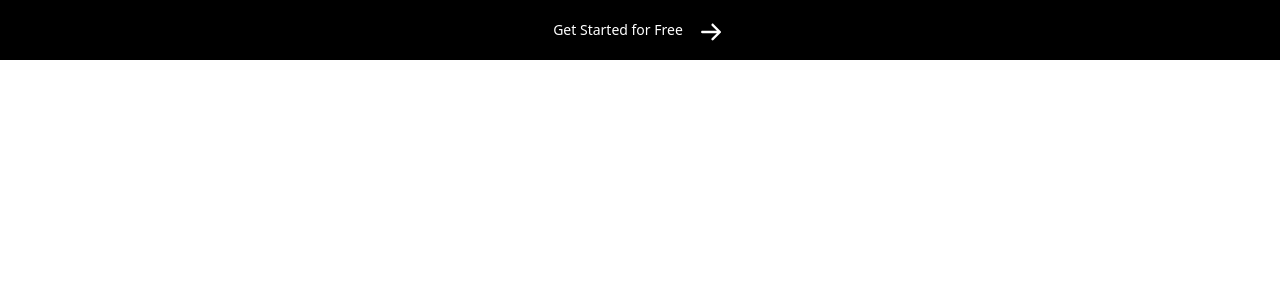
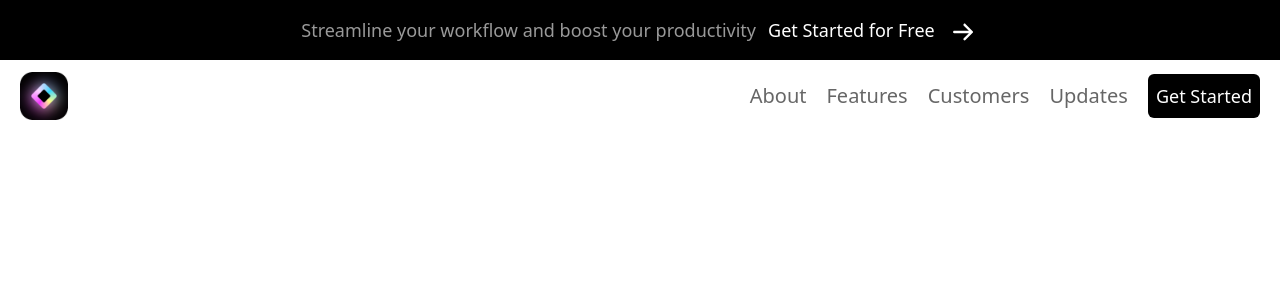
Before and after one commit to Vikash-thak12/SaasApp, a Next.js app: page / in a window 1280 px wide. Shown: the top 300 px of the page. Built offline with nearby package versions, Linux system fonts and the light colour scheme.

Commit message:
Fixed: Header

```diff
--- a/components/Header.tsx
+++ b/components/Header.tsx
@@ -4,7 +4,10 @@ import Image from 'next/image'
 
 const Header = () => {
   return (
-    <div className='flex items-center justify-center text-sm bg-black py-3 text-white gap-3'>
+    <header>
+
+      <div className='flex items-center justify-center text-lg bg-black py-3 text-white gap-1 md:gap-3'>
+        <span className='text-white/60 hidden md:block'>Streamline your workflow and boost your productivity</span>
         <h1>Get Started for Free</h1>
         <Image
           src={ArrowRight}
@@ -14,6 +17,32 @@ const Header = () => {
           className='mt-1'
         />
       </div>
+      <div>
+        <div className='flex items-center justify-between px-5 py-3'>
+          <Image
+            src={"/assets/logosaas.png"}
+            alt='Arrow Right'
+            width={48}
+            height={32}
+            className=''
+          />
+          <Image
+            src={"/assets/menu.svg"}
+            alt='Arrow Right'
+            width={48}
+            height={32}
+            className='md:hidden'
+          />
+          <nav className='hidden md:flex items-center gap-5 text-black/60 text-xl'>
+            <a href="#">About</a>
+            <a href="#">Features</a>
+            <a href="#">Customers</a>
+            <a href="#">Updates</a>
+            <button className='bg-black p-2 rounded-md text-white text-lg'>Get Started</button>
+          </nav>
+        </div>
+      </div>
+    </header>
   )
 }
 
```
Lines whose indentation alone changed are shown as unchanged.
